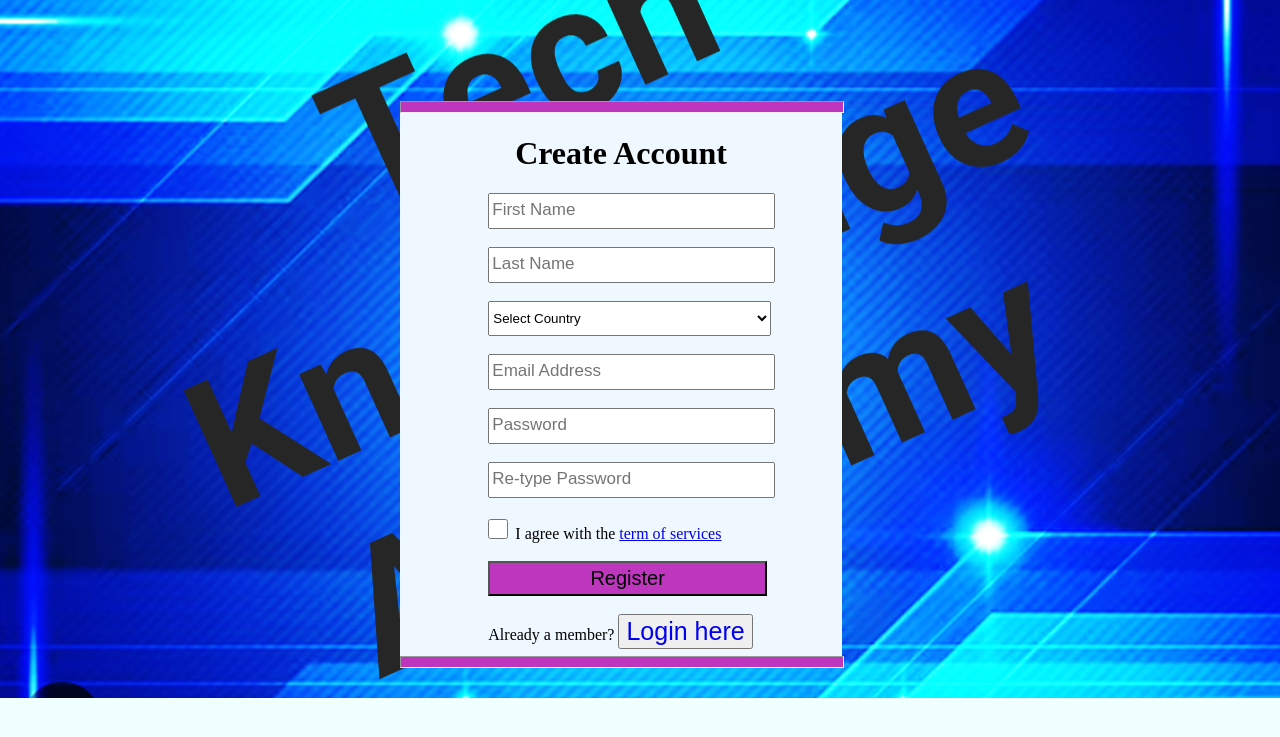
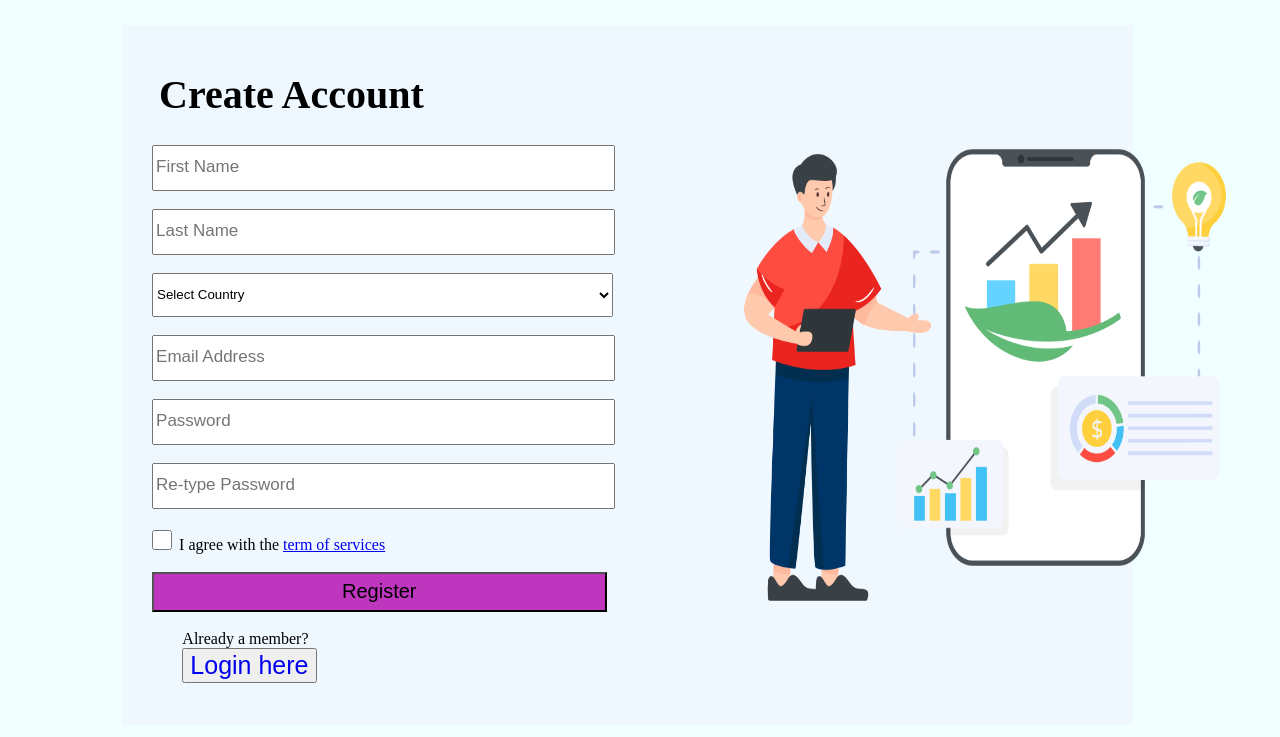
Before and after one commit to samankumaraya/TechKnowledge, a PHP site: page /register.php in a window 1280 px wide. Shown: the top 737 px of the page. Run offline with PHP 8.4, Linux system fonts and the light colour scheme; some libraries are stand-ins or nearby versions.

Commit message:
modified

```diff
--- a/register.php
+++ b/register.php
@@ -4,44 +4,49 @@
     <meta charset="UTF-8">
     <meta http-equiv="X-UA-Compatible" content="IE=edge">
     <meta name="viewport" content="width=device-width, initial-scale=1.0">
-    <title>Register</title>
-    <link
-     rel="stylesheet"
-     href="https://cdnjs.cloudflare.com/ajax/libs/intl-tel-input/17.0.8/css/intlTelInput.css"
-   />
-   <link rel="stylesheet" href="style.css">
-   <script src="https://cdnjs.cloudflare.com/ajax/libs/intl-tel-input/17.0.8/js/intlTelInput.min.js"></script>
-   <style>
-
-   body{
+    <title>Sign Up</title>
+    <link rel="stylesheet" href="">
+    <style>
+        .img1{
+    width: 80%;
+    height: 100%;
+    margin-left:40%;
+}
+.container{
+    display: flex;
+    justify-content:;
+    padding: 0px;
+    margin: 0px;
+    background-color: aliceblue;
+    margin-left:9%;
+    height: 700px;
+    margin-top:2%;
+    width:80%;
+}
+body{
     background-color:azure;
-    background-image: url("regbackground.png");
+    background-image: url("");
     background-position: center;
     background-repeat: no-repeat;
     background-size: cover;
 }
-.containers{
-justify-content: center;
-width:35%;
-height: 38%;
-background-color: aliceblue;
-justify-content: center;
-margin-top: 8%;
-margin-left: 31%;
-}
 input{
-    height:30px;
-    width: 63%;
-    margin-left: 20%;
+    height:40px;
+    width: 150%;
+    margin-left:10%;
 }
 .country{
-    margin-left:20%;
-    height: 35px;
-    width: 64%;
+    margin-left:10%;
+    height: 44px;
+    width: 152%;
 }
 h1{
+    margin-top:15%;
     display: flex;
     justify-content: center;
+    margin-left:12%;
+    font-size:40px;
+
 }
 .agree{
     height: 20px;
@@ -49,9 +54,9 @@ h1{
     cursor: pointer;
 }
 .btn{
-    margin-left: 20%;
-    height: 35px;
-    width: 63%;
+    margin-left: 10%;
+    height: 40px;
+    width: 150%;
     background-color: rgb(190, 53, 190);
     font-size: 20px;
     cursor: pointer;
@@ -62,14 +67,7 @@ input::placeholder{
 footer{
     margin-left: 20%;
 }
-hr{
-    width: 100%;
-    color: rgb(190, 53, 190);
-    height: 10px;
-    background-color:rgb(190, 53, 190);
 
-    font-size: 15px;
-}
 .logg{
     text-decoration: none;
     font-size: 25px;
@@ -77,14 +75,15 @@ hr{
 .btn2{
     cursor: pointer;
 }
-
-   </style>
+    </style>
 </head>
 <body>
-    <div class="containers">
-    <hr>
+    <div class="container">
+
+        <div class="loginpart">
+        <h1><b>Create Account</b></h1>
     <form action="register.php" method="post">
-        <h1><b>Create Account</b></h1>
+
         <div>
             <input type="text" name="username" id="username" placeholder="First Name" required><br><br>
         </div>
@@ -357,7 +356,12 @@ hr{
         <button type="submit" class="btn">Register</button><br><br>
         <footer>Already a member? <button class="btn2"><a href="login.php" class="logg">Login here</a></footer></button>
     </form>
-    <hr>
+
+
+        </div>
+        <div class="imagepart">
+        <img class="img1" src="signupanimation.png" alt="" srcset="">
+        </div>
     </div>
 
 </body>
```
Also changed, not shown: signupanimation.png (added).
